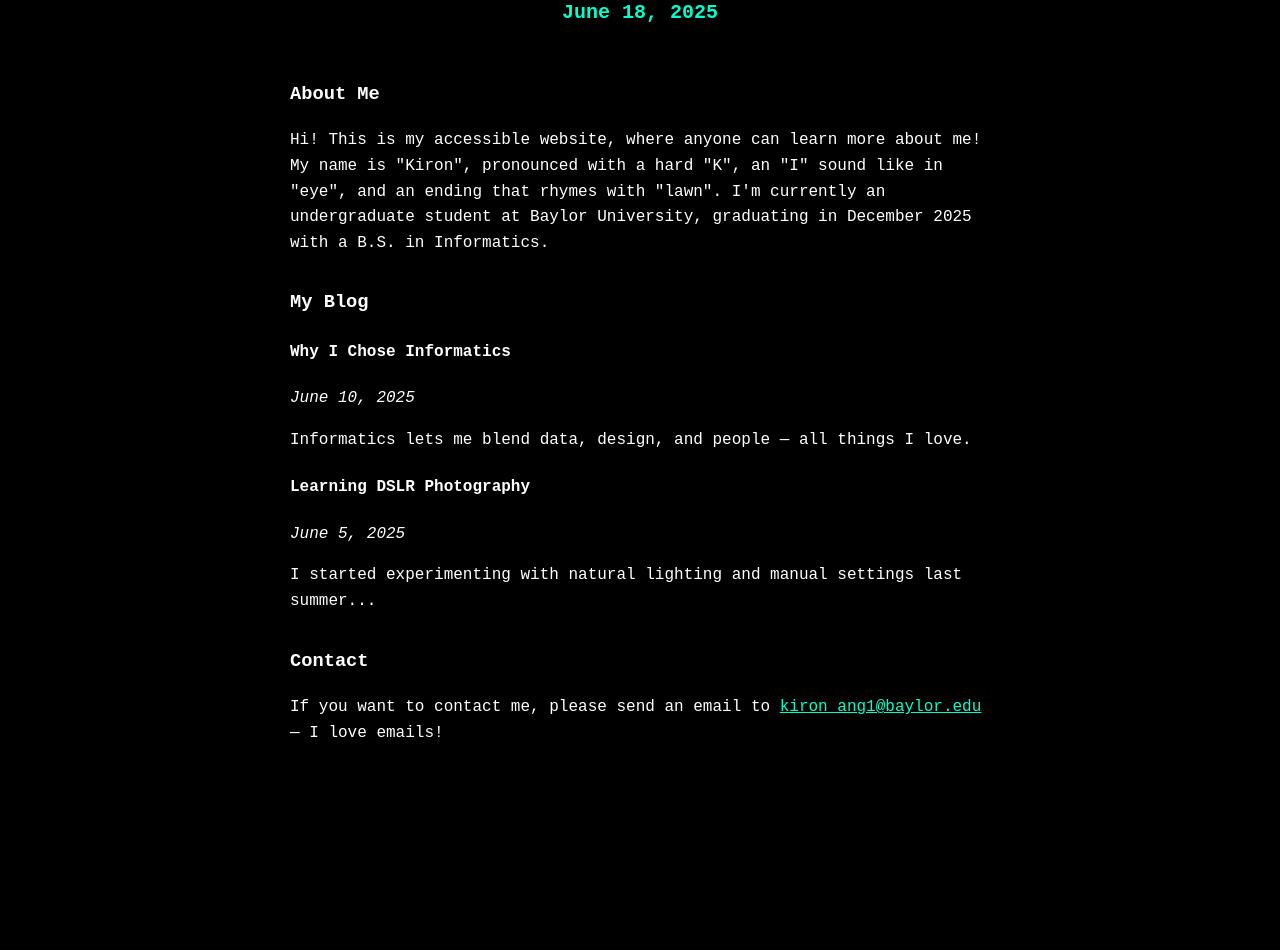
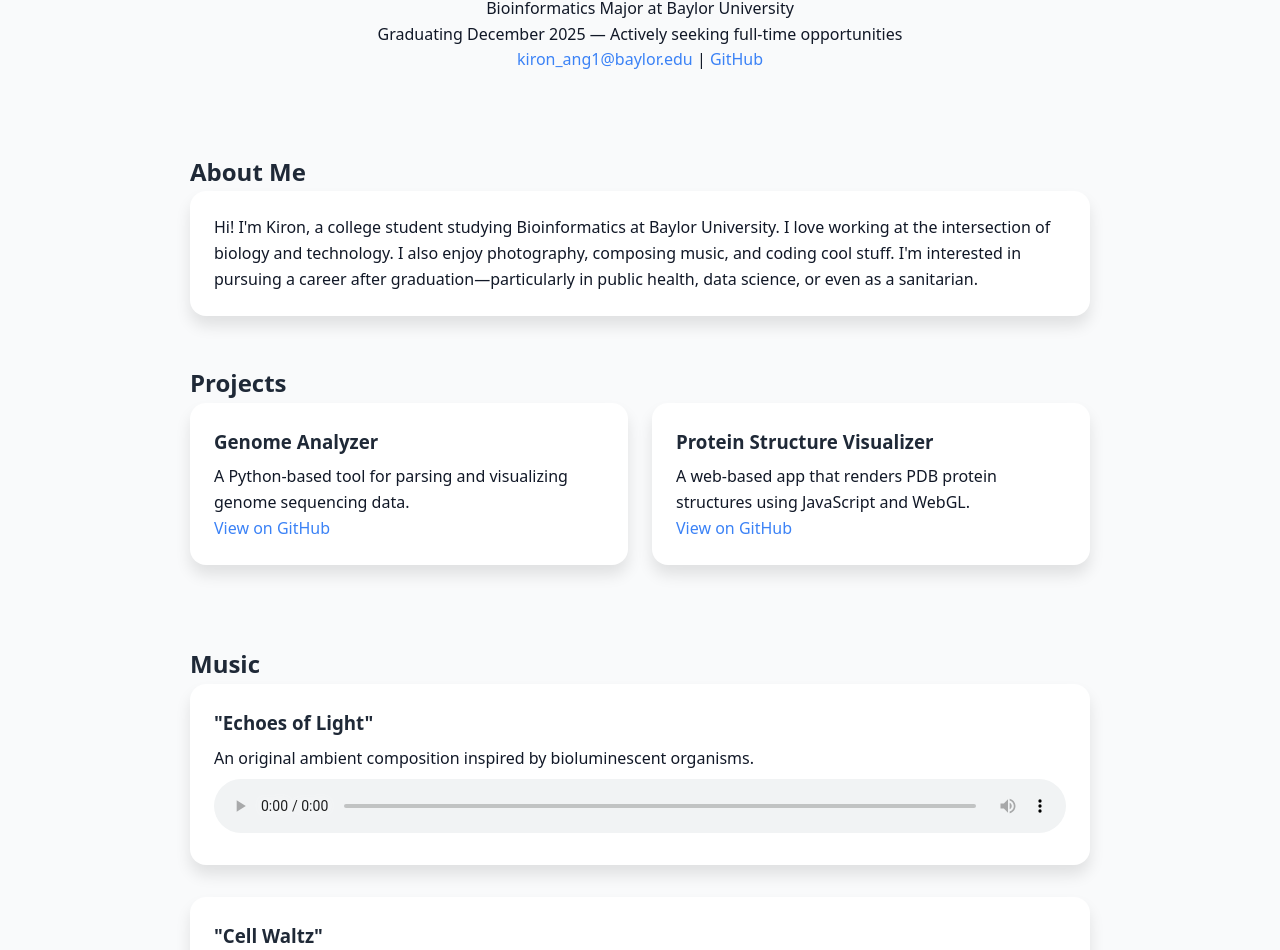
Before and after one commit to kironang/kironang.github.io, a plain HTML site: page index.html in a window 1280 px wide. Shown: the part 103-1053 px from the top of the page. Before the commit the page ends 913 px from the top, so only its background shows below. Drawn offline with Linux system fonts and the light colour scheme.

Commit message:
update website design with major changes

```diff
--- a/index.html
+++ b/index.html
@@ -1,138 +1,217 @@
 <!DOCTYPE html>
 <html lang="en">
 <head>
-  <meta charset="UTF-8" />
-  <meta name="viewport" content="width=device-width, initial-scale=1.0"/>
-  <title>Kiron Ang</title>
+  <meta charset="UTF-8">
+  <meta name="viewport" content="width=device-width, initial-scale=1.0">
+  <meta name="description" content="Kiron Ang's Portfolio - Bioinformatics major at Baylor University">
+  <title>Kiron Ang | Portfolio</title>
   <style>
     :root {
-      --bg: #000;
-      --text: #fff;
-      --accent: #00ffcc;
-      --font: 'Courier New', monospace;
+      --bg: #f9fafb;
+      --primary: #1f2937;
+      --accent: #3b82f6;
+      --text: #111827;
+      --card-bg: #ffffff;
+      --radius: 1rem;
+      --shadow: 0 10px 15px rgba(0,0,0,0.1);
     }
 
     * {
       box-sizing: border-box;
+      margin: 0;
+      padding: 0;
     }
 
     body {
+      font-family: system-ui, sans-serif;
       background-color: var(--bg);
       color: var(--text);
-      font-family: var(--font);
-      margin: 0;
       line-height: 1.6;
-      display: flex;
-      flex-direction: column;
-      align-items: center;
-      padding: 2rem;
+      padding: 1rem;
+      position: relative;
+      overflow-x: hidden;
     }
 
-    header {
+    header, footer {
       text-align: center;
+      padding: 2rem 1rem;
+    }
+
+    h1, h2, h3 {
+      color: var(--primary);
+    }
+
+    .container {
+      max-width: 900px;
+      margin: auto;
+    }
+
+    .section {
+      margin: 3rem 0;
+    }
+
+    .card {
+      background: var(--card-bg);
+      border-radius: var(--radius);
+      box-shadow: var(--shadow);
+      padding: 1.5rem;
       margin-bottom: 2rem;
     }
 
-    h1 {
-      font-size: 2.5rem;
-      margin: 0;
+    .card h3 {
+      margin-bottom: 0.5rem;
     }
 
-    h2 {
-      font-size: 1.25rem;
-      color: var(--accent);
-      margin: 0.25rem 0 0;
+    .projects-grid {
+      display: grid;
+      grid-template-columns: repeat(auto-fit, minmax(280px, 1fr));
+      gap: 1.5rem;
     }
 
-    main {
-      max-width: 700px;
-      width: 100%;
+    .image-grid {
+      display: grid;
+      grid-template-columns: repeat(auto-fit, minmax(150px, 1fr));
+      gap: 1rem;
     }
 
-    section {
-      margin-bottom: 2rem;
+    img {
+      width: 100%;
+      height: auto;
+      border-radius: var(--radius);
     }
 
-    p {
-      margin: 1rem 0;
+    audio {
+      width: 100%;
+      margin-top: 0.5rem;
     }
 
     a {
       color: var(--accent);
+      text-decoration: none;
     }
 
-    img {
-      max-width: 100%;
-      height: auto;
-      border-radius: 8px;
+    a:hover {
+      text-decoration: underline;
     }
 
-    @media (max-width: 768px) {
-      h1 {
-        font-size: 2rem;
-      }
-      h2 {
-        font-size: 1rem;
+    .cursor-effect {
+      position: fixed;
+      top: 0;
+      left: 0;
+      pointer-events: none;
+      width: 100vw;
+      height: 100vh;
+      z-index: 9999;
+    }
+
+    .circle {
+      position: absolute;
+      border: 2px solid var(--accent);
+      border-radius: 50%;
+      width: 40px;
+      height: 40px;
+      transform: translate(-50%, -50%);
+      transition: transform 0.1s ease-out;
+    }
+
+    iframe {
+      width: 100%;
+      height: 600px;
+      border: none;
+    }
+
+    @media (prefers-reduced-motion: reduce) {
+      * {
+        transition: none !important;
       }
     }
   </style>
 </head>
 <body>
+  <div class="cursor-effect" aria-hidden="true">
+    <div class="circle" id="circle"></div>
+  </div>
   <header>
-    <h1>KIRON ANG</h1>
-    <h2>June 18, 2025</h2>
+    <div class="container">
+      <h1>Kiron Ang</h1>
+      <p>Bioinformatics Major at Baylor University</p>
+      <p>Graduating December 2025 — Actively seeking full-time opportunities</p>
+      <p><a href="mailto:kiron_ang1@baylor.edu">kiron_ang1@baylor.edu</a> | <a href="https://github.com/kiron" target="_blank" rel="noopener">GitHub</a></p>
+    </div>
   </header>
 
-  <main>
-    <section aria-labelledby="about">
-      <h3 id="about">About Me</h3>
-      <p>
-        Hi! This is my accessible website, where anyone can learn more about me!
-        My name is "Kiron", pronounced with a hard "K", an "I" sound like in "eye", and an ending that rhymes with "lawn".
-        I'm currently an undergraduate student at Baylor University, graduating in December 2025 with a B.S. in Informatics.
-      </p>
-    </section>
-
-    <section aria-labelledby="blog">
-      <h3 id="blog">My Blog</h3>
-      <div id="blog-posts">
-        <!-- Blog posts will be injected here -->
+  <main class="container">
+    <section class="section">
+      <h2>About Me</h2>
+      <div class="card">
+        <p>Hi! I'm Kiron, a college student studying Bioinformatics at Baylor University. I love working at the intersection of biology and technology. I also enjoy photography, composing music, and coding cool stuff. I'm interested in pursuing a career after graduation—particularly in public health, data science, or even as a sanitarian.</p>
       </div>
     </section>
 
-    <section aria-labelledby="contact">
-      <h3 id="contact">Contact</h3>
-      <p>
-        If you want to contact me, please send an email to
-        <a href="mailto:kiron_ang1@baylor.edu">kiron_ang1@baylor.edu</a> — I love emails!
-      </p>
+    <section class="section">
+      <h2>Projects</h2>
+      <div class="projects-grid">
+        <div class="card">
+          <h3>Genome Analyzer</h3>
+          <p>A Python-based tool for parsing and visualizing genome sequencing data.</p>
+          <a href="/genome-analyzer" target="_blank" rel="noopener">View on GitHub</a>
+        </div>
+        <div class="card">
+          <h3>Protein Structure Visualizer</h3>
+          <p>A web-based app that renders PDB protein structures using JavaScript and WebGL.</p>
+          <a href="/protein-viz" target="_blank" rel="noopener">View on GitHub</a>
+        </div>
+      </div>
+    </section>
+
+    <section class="section">
+      <h2>Music</h2>
+      <div class="card">
+        <h3>"Echoes of Light"</h3>
+        <p>An original ambient composition inspired by bioluminescent organisms.</p>
+        <audio controls>
+          <source src="/echoes.mp3" type="audio/mpeg">
+          Your browser does not support the audio element.
+        </audio>
+      </div>
+      <div class="card">
+        <h3>"Cell Waltz"</h3>
+        <p>String trio piece mimicking the rhythmic patterns of mitosis.</p>
+        <audio controls>
+          <source src="/cell-waltz.mp3" type="audio/mpeg">
+          Your browser does not support the audio element.
+        </audio>
+      </div>
+    </section>
+
+    <section class="section">
+      <h2>Photography</h2>
+      <div class="image-grid">
+        <img src="/photo1.jpg" alt="Close-up of a leaf with morning dew">
+        <img src="/photo2.jpg" alt="Portrait of a dog in natural light">
+        <img src="/photo3.jpg" alt="Macro shot of butterfly wings">
+      </div>
+    </section>
+
+    <section class="section">
+      <h2>Transcript</h2>
+      <div class="card">
+        <p>You can view my current transcript using the embedded viewer below, or <a href="/transcript.pdf" target="_blank" rel="noopener">download it directly</a>.</p>
+        <iframe title="Transcript PDF" src="/transcript.pdf"></iframe>
+      </div>
     </section>
   </main>
 
+  <footer>
+    <p>&copy; 2025 Kiron Ang. All rights reserved.</p>
+  </footer>
+
   <script>
-    // Simple example blog system
-    const posts = [
-      {
-        title: "Why I Chose Informatics",
-        date: "June 10, 2025",
-        content: "Informatics lets me blend data, design, and people — all things I love."
-      },
-      {
-        title: "Learning DSLR Photography",
-        date: "June 5, 2025",
-        content: "I started experimenting with natural lighting and manual settings last summer..."
-      }
-    ];
-
-    const container = document.getElementById('blog-posts');
-    posts.forEach(post => {
-      const article = document.createElement('article');
-      article.innerHTML = `
-        <h4>${post.title}</h4>
-        <p><em>${post.date}</em></p>
-        <p>${post.content}</p>
-      `;
-      container.appendChild(article);
+    // Mouse tracking circle effect
+    const circle = document.getElementById('circle');
+    document.addEventListener('mousemove', e => {
+      circle.style.left = `${e.clientX}px`;
+      circle.style.top = `${e.clientY}px`;
     });
   </script>
 </body>
```
